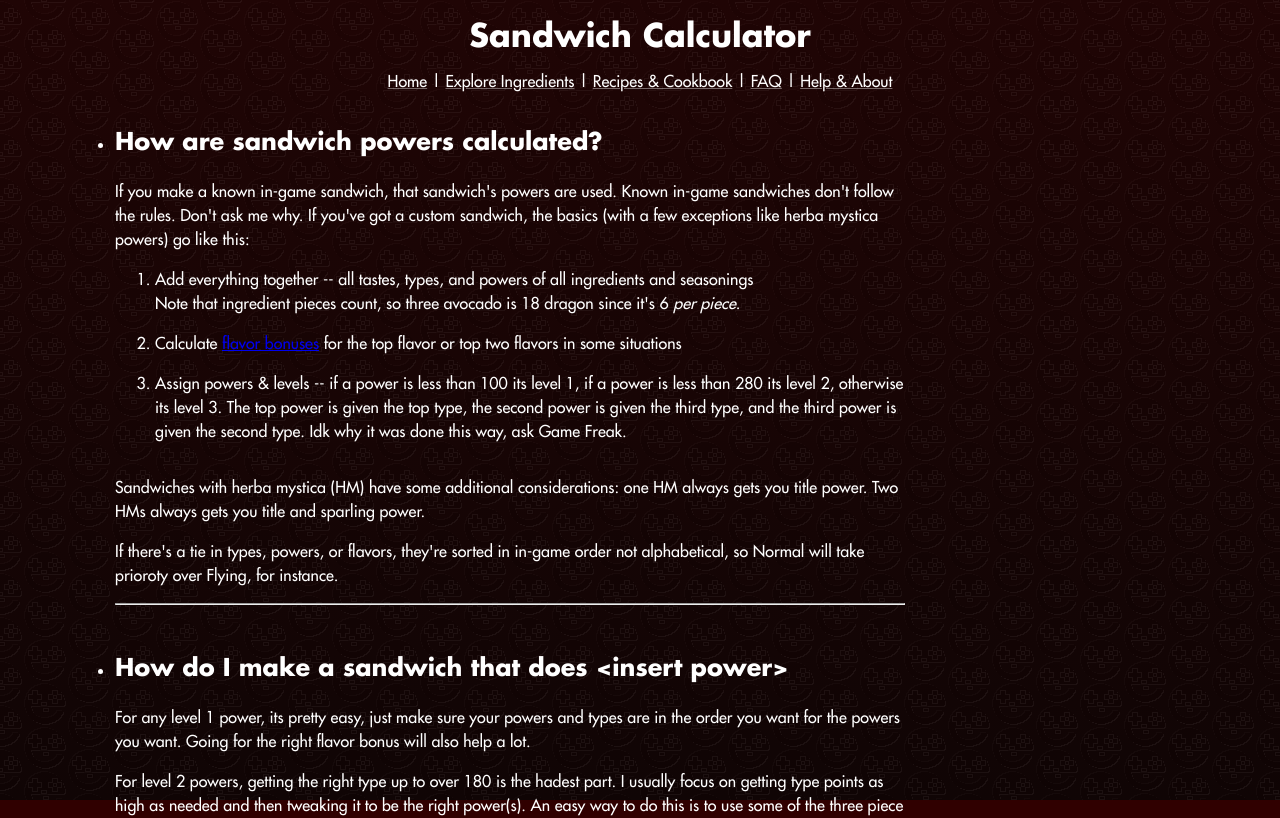
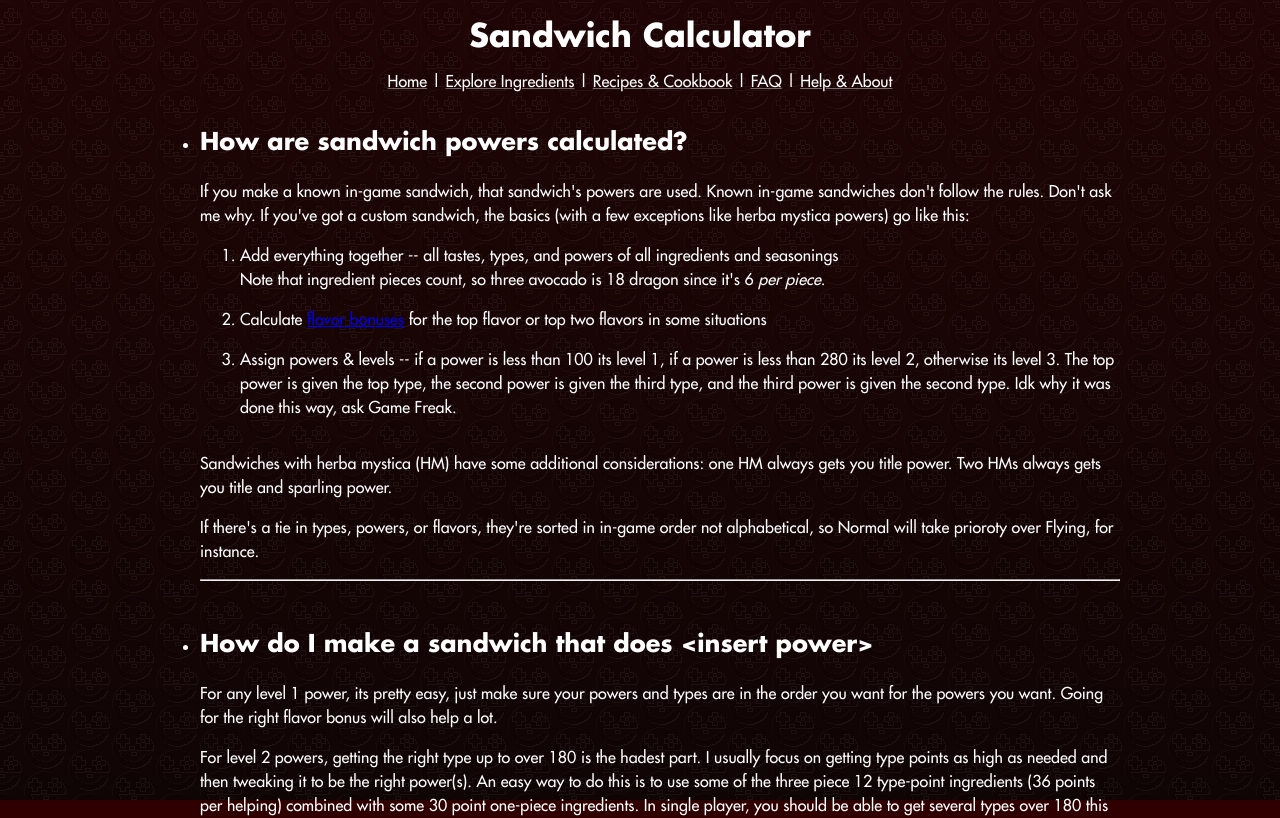
Before and after one commit to enigma0Z/pokemon-sv-sandwich-calc, a React (Create React App) app: page /faq in a window 1280 px wide. Shown: the top 818 px of the page. Built offline with nearby package versions, Linux system fonts and the light colour scheme.

Commit message:
Better responsive ad sizing

```diff
--- a/src/index.tsx
+++ b/src/index.tsx
@@ -19,7 +19,7 @@ const root = ReactDOM.createRoot(
 );
 
 root.render(
-  <React.StrictMode>
+  // <React.StrictMode>
     <ThemeProvider theme={theme}>
       <CssBaseline />
       <BrowserRouter>
@@ -34,7 +34,7 @@ root.render(
         </Routes>
       </BrowserRouter>
     </ThemeProvider>
-  </React.StrictMode>
+  // </React.StrictMode>
 );
 
 // If you want to start measuring performance in your app, pass a function
--- a/src/pages/HomeV2/index.tsx
+++ b/src/pages/HomeV2/index.tsx
@@ -17,6 +17,9 @@ const SEASONINGS_PER_PLAYER = 4
 const LS_HOME_GUIDE_POWERS = 'home_guide_powers'
 
 export default function HomeV2() {
+
+  // Remove me later
+  console.log('possible sandwich combinations', Ingredients.length**6 * Seasonings.length**4)
 
   const [setSearch] = useOutletContext<[(v: string) => {}]>();
 
--- a/src/pages/Layout.tsx
+++ b/src/pages/Layout.tsx
@@ -4,6 +4,91 @@ import res from '../res';
 import './Layout.css';
 import { useEffect, useState } from 'react';
 import { NitroPayConfig } from '../util/NitroPayConfig';
+
+const GUTTER_BREAKPOINT = 1536
+const ANCHOR_BREAKPOINT = 900
+const RIGHT_GUTTER_ID = 'sandwich-right-gutter-sticky-stack'
+const BOTTOM_ANCHOR_ID = 'sandwich-bottom-anchor'
+let previousWidth: number = NaN
+
+function createBottomAnchorAd() {
+  //@ts-ignore
+  window['nitroAds'].createAd(BOTTOM_ANCHOR_ID, {
+    ...NitroPayConfig,
+    "format": "anchor",
+    "anchor": "bottom",
+    "anchorPersistClose": false,
+    "report": {
+      "enabled": true,
+      "icon": true,
+      "wording": "Report Ad",
+      "position": "top-left"
+    },
+    "mediaQuery": "(min-width: 320px)"
+  });
+}
+
+function createStickyStackAd() {
+  const stickyStackElement = document.getElementById(RIGHT_GUTTER_ID)
+  if (stickyStackElement) {
+    if (stickyStackElement.innerHTML !== '') {
+      stickyStackElement.innerHTML = ''
+    }
+  }
+
+  const sizes = []
+
+  if (window.innerWidth >= 1536) {
+    sizes.push(['300', '600'], ['300', '250'])
+  }
+
+  sizes.push(['160', '600'])
+
+  //@ts-ignore
+  window['nitroAds'].createAd(RIGHT_GUTTER_ID, {
+    ...NitroPayConfig,
+    "format": "sticky-stack",
+    "stickyStackLimit": 15,
+    "stickyStackSpace": 1.25,
+    "stickyStackOffset": 200,
+    "sizes": sizes,
+    "report": {
+      "enabled": true,
+      "icon": true,
+      "wording": "Report Ad",
+      "position": "top-right"
+    },
+    "mediaQuery": "(min-width: 900px)"
+  })
+}
+
+function resizeListener(event: UIEvent) {
+  const currentWidth = window.innerWidth
+  if (!Number.isNaN(previousWidth)) {
+    if (
+      (previousWidth > currentWidth && currentWidth < GUTTER_BREAKPOINT && previousWidth >= GUTTER_BREAKPOINT) // Shrinking, passed breakpoint
+      || (previousWidth < currentWidth && currentWidth >= GUTTER_BREAKPOINT && previousWidth < GUTTER_BREAKPOINT) // Growing, passed breakpoint
+    ) {
+      console.log('createStickyStackAD()', previousWidth, currentWidth)
+      createStickyStackAd()
+    } else if (
+      (previousWidth > currentWidth && currentWidth < ANCHOR_BREAKPOINT && previousWidth >= ANCHOR_BREAKPOINT) // shrinking
+    ) {
+      const rightGutterElement = document.getElementById(RIGHT_GUTTER_ID)
+      if (rightGutterElement) rightGutterElement.innerHTML = ''
+
+      // createBottomAnchorAd()
+    } else if (
+      (previousWidth < currentWidth && currentWidth >= ANCHOR_BREAKPOINT && previousWidth < ANCHOR_BREAKPOINT) // growing
+    ) {
+      createStickyStackAd()
+      // const bottomAnchorElement = document.getElementById(BOTTOM_ANCHOR_ID)
+      // if (bottomAnchorElement) bottomAnchorElement.remove()
+    }
+  }
+
+  previousWidth = currentWidth
+}
 
 export default function Layout() {
 
@@ -20,11 +105,11 @@ export default function Layout() {
       width: '90%'
     },
     gutter: {
-      [theme.breakpoints.up('lg')]: {
-        minWidth: '300px',
+      [theme.breakpoints.up('xl')]: {
+        minWidth: '340px',
       },
-      [theme.breakpoints.only('md')]: {
-        minWidth: '160px',
+      [theme.breakpoints.between('lg', 'md')]: {
+        minWidth: '240px',
       },
       [theme.breakpoints.down('md')]: {
         minWidth: '0px',
@@ -42,17 +127,21 @@ export default function Layout() {
       marginRight: 'auto',
       display: 'flex',
       flexDirection: 'column',
-      [theme.breakpoints.only('xl')]: { // 1536
-        width: '1150px'
+      width: '100%',
+      [theme.breakpoints.up('xl')]: {
+        marginLeft: '50px',
+        marginRight: '50px'
       },
-      [theme.breakpoints.only('lg')]: { // 1200
-        width: '850px'
+      [theme.breakpoints.only('lg')]: {
+        marginLeft: '25px',
+        marginRight: '25px'
       },
-      [theme.breakpoints.only('md')]: { // 900
-        width: '850px'
+      [theme.breakpoints.only('md')]: {
+        marginLeft: '5px',
+        marginRight: '5px'
       },
-      [theme.breakpoints.down('md')]: { // 900
-        width: '100%'
+      [theme.breakpoints.down('sm')]: {
+        marginLeft: '0px'
       },
     }
   })
@@ -60,52 +149,13 @@ export default function Layout() {
   const classes = styles(theme)
 
   useEffect(() => {
-    //@ts-ignore
-    window['nitroAds'].createAd('sandwich-bottom-anchor', {
-      ...NitroPayConfig,
-      "format": "anchor",
-      "anchor": "bottom",
-      "anchorPersistClose": false,
-      "report": {
-        "enabled": true,
-        "icon": true,
-        "wording": "Report Ad",
-        "position": "top-left"
-      },
-      "mediaQuery": "(min-width: 320px) and (max-width: 899px)"
-    });
-
+    console.log('useEffect() once')
+    createBottomAnchorAd()
+    window.addEventListener('resize', resizeListener)
   }, [])
 
   useEffect(() => {
-    const stickyStackElement = document.getElementById('sandwich-right-gutter-sticky-stack')
-    if (stickyStackElement) {
-      if (stickyStackElement.innerHTML !== '') {
-        stickyStackElement.innerHTML = ''
-      }
-
-      //@ts-ignore
-      window['nitroAds'].createAd('sandwich-right-gutter-sticky-stack', {
-        ...NitroPayConfig,
-        "format": "sticky-stack",
-        "stickyStackLimit": 15,
-        "stickyStackSpace": 1.25,
-        "stickyStackOffset": 200,
-        "sizes": [
-          [
-            "160",
-            "600"
-          ]
-        ],
-        "report": {
-          "enabled": true,
-          "icon": true,
-          "wording": "Report Ad",
-          "position": "top-right"
-        },
-        "mediaQuery": "(min-width: 900px)"
-      })
-    }
+    createStickyStackAd()
   })
 
   return (
@@ -130,7 +180,7 @@ export default function Layout() {
         <Box sx={classes.app}>
           <Outlet context={[setSearch]} />
         </Box>
-        <Box id={'sandwich-right-gutter-sticky-stack'} sx={classes.gutter} />
+        <Box id={RIGHT_GUTTER_ID} sx={classes.gutter} />
       </Box>
 
       <Box sx={classes.section}>
```
